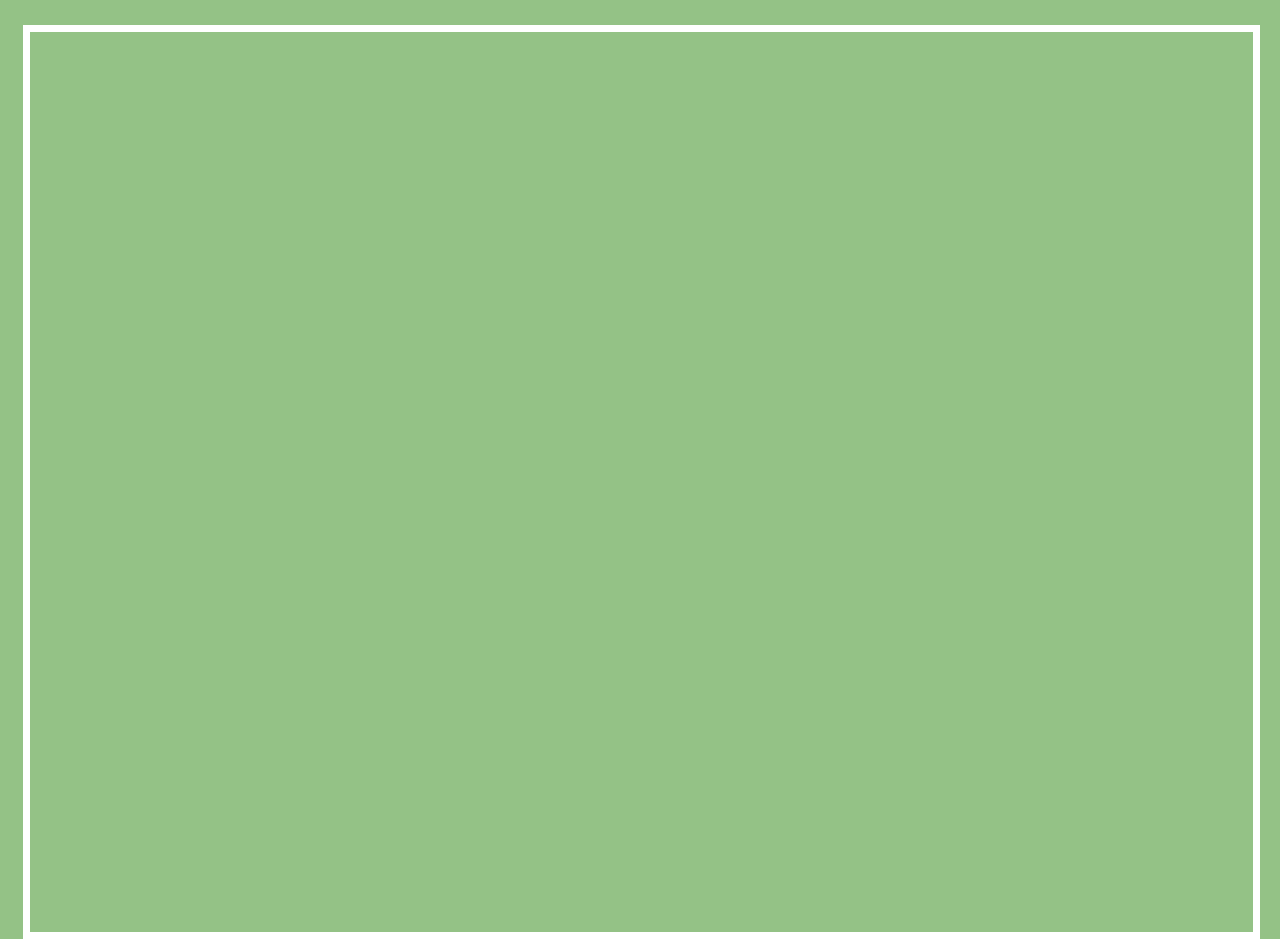
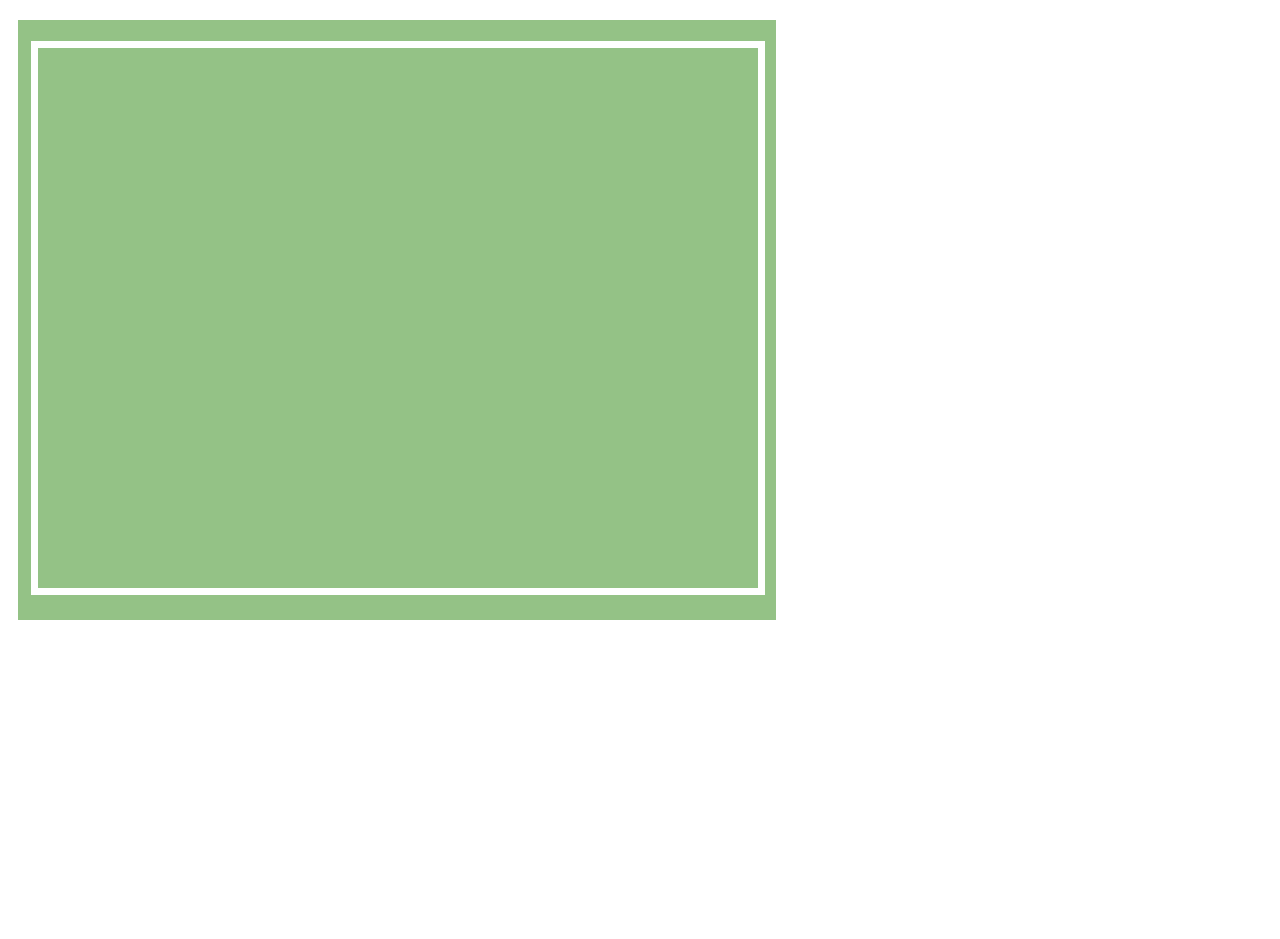
Before and after one commit to AraceliGS/la-cancha, a plain HTML site: page index.html in a window 1280 px wide. After the commit the page ends 800 px from the top, so only its background shows below. Drawn offline with Linux system fonts and the light colour scheme.

Commit message:
subiendo modificaciones a mi proyecto - armando la cancha

```diff
--- a/css/main.css
+++ b/css/main.css
@@ -1,20 +1,31 @@
-/*Utilizo un selector de tipo para darle color de fondo al elemento body*/
+/*Estilos para la cancha*/
+
 body {
+  box-sizing: border-box;
+}
 
+/*Estilos para el contenedor grande*/
+
+#container {
   background-color: #94C286;
+  width: 60%;
+  height: 600px;
+  margin-top: 20px;
+  margin-left: 10px;
+}
 
+/*Estilos para el pequeño contenedor */
+
+#cancha {
+  background-color: #94C286;
+  width: 95%;
+  height: 90%;
+  border: 7px solid white;
+  position: relative;
+  top: 3.5%;
+  left: 1.7%;
 }
-/*Utilizo un selector de clase para darle estilo al elemento div con atributo de clase cancha */
-.cancha {
 
-  height: 900px;
-  border: 7px solid #FFF;
-  margin-top: 25px;
-  margin-right: 12px;
-  margin-bottom: 18px;
-  margin-left: 15px;
-
-}
 /*.arco1 {
 
   position: relative;
--- a/index.html
+++ b/index.html
@@ -8,11 +8,17 @@
   </head>
   <body>
     <!-- Creando la cancha y sus arcos -->
-    <div class="cancha">
-      <div class="arco1"></div>
-      <div class="arco2"></div>
+    <div id="container">
+      <div id="cancha">
+        <div class="arco1"></div>
+        <div id="circle"></div>
+        <div class="arco2"></div>
+        <div class="ball"></div>
+        <div class="ball"></div>
+        <div class="ball"></div>
+      </div>
     </div>
-  <!-- Enlazando mi archivo app.js con mi index.html-->
-  <script type="text/javascript" src="js/app.js"></script>
+    <!-- Enlazando mi archivo app.js con mi index.html-->
+    <script type="text/javascript" src="js/app.js"></script>
   </body>
 </html>
```
